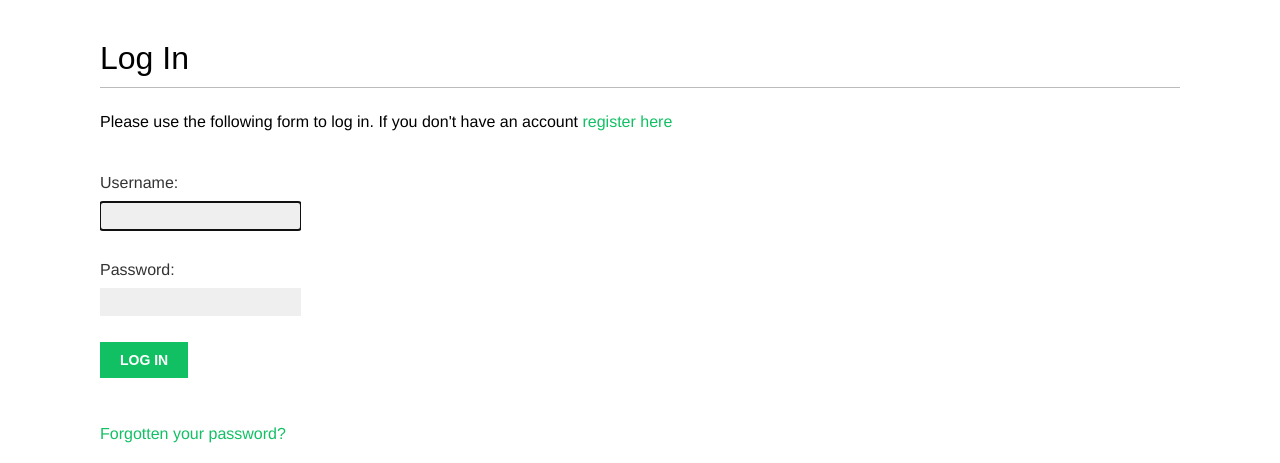
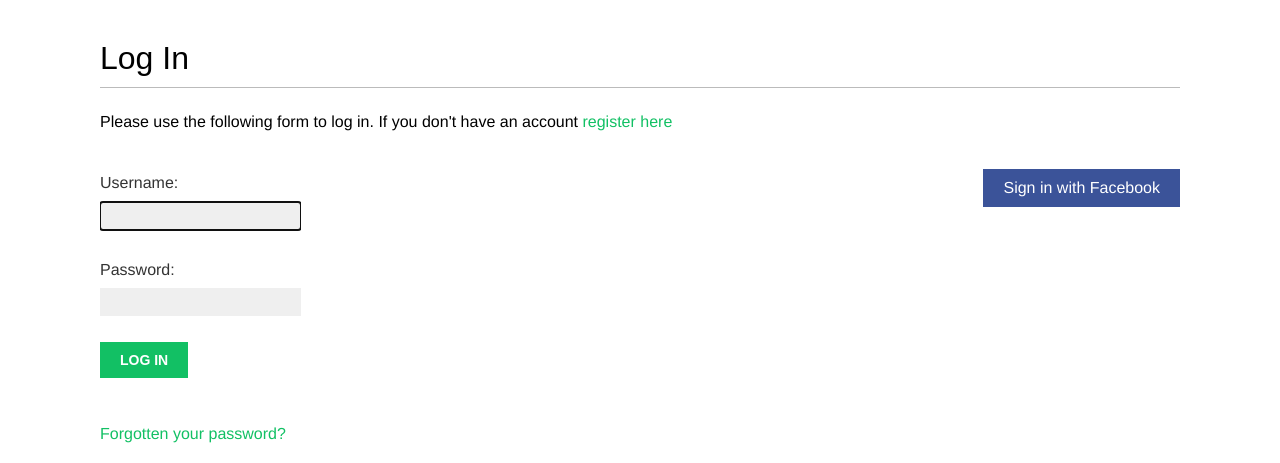
Before and after one commit to marcgardiner/bookmark, a Django app: page /account/login/ in a window 1280 px wide. Shown: the part 47-510 px from the top of the page. Run offline with Django 3.2, Linux system fonts and the light colour scheme; some web fonts are replaced.

Commit message:
# created - integrated with social backends

```diff
--- a/account/templates/registration/login.html
+++ b/account/templates/registration/login.html
@@ -22,4 +22,11 @@
             <a href="{% url "password_reset" %}" >Forgotten your password?</a>
         </p>
     </div>
+    <div class="social">
+        <ul>
+            <li class="facebook">
+                <a href="{% url "social:begin" "facebook" %}">Sign in with Facebook</a>
+            </li>
+        </ul>
+    </div>
 {% endblock %}
--- a/bookmarks/urls.py
+++ b/bookmarks/urls.py
@@ -21,7 +21,7 @@ from django.conf.urls.static import static
 urlpatterns = [
     url(r'^admin/', include(admin.site.urls)),
     url(r'^account/', include('account.urls')),
-
+    url('social-auth/', include('social.apps.django_app.urls', namespace='social')),
 ]
 
 if settings.DEBUG:
--- a/requirements.txt
+++ b/requirements.txt
@@ -1,2 +1,3 @@
 Django==1.8.6
 Pillow==2.9.0
+python-social-auth==0.2.12
```
Also changed, not shown: bookmarks/settings.py (+7 -0 lines), 1 other file.
